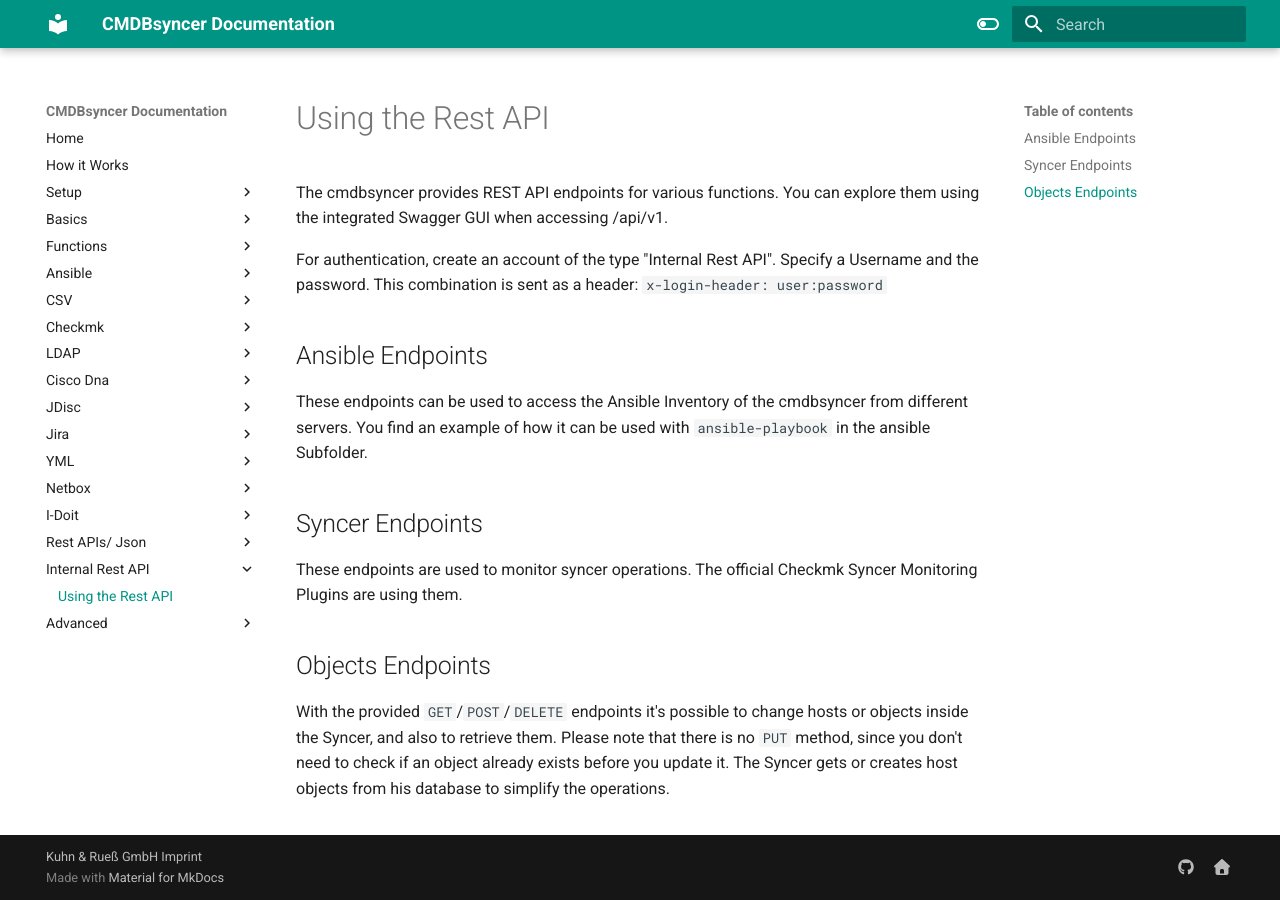
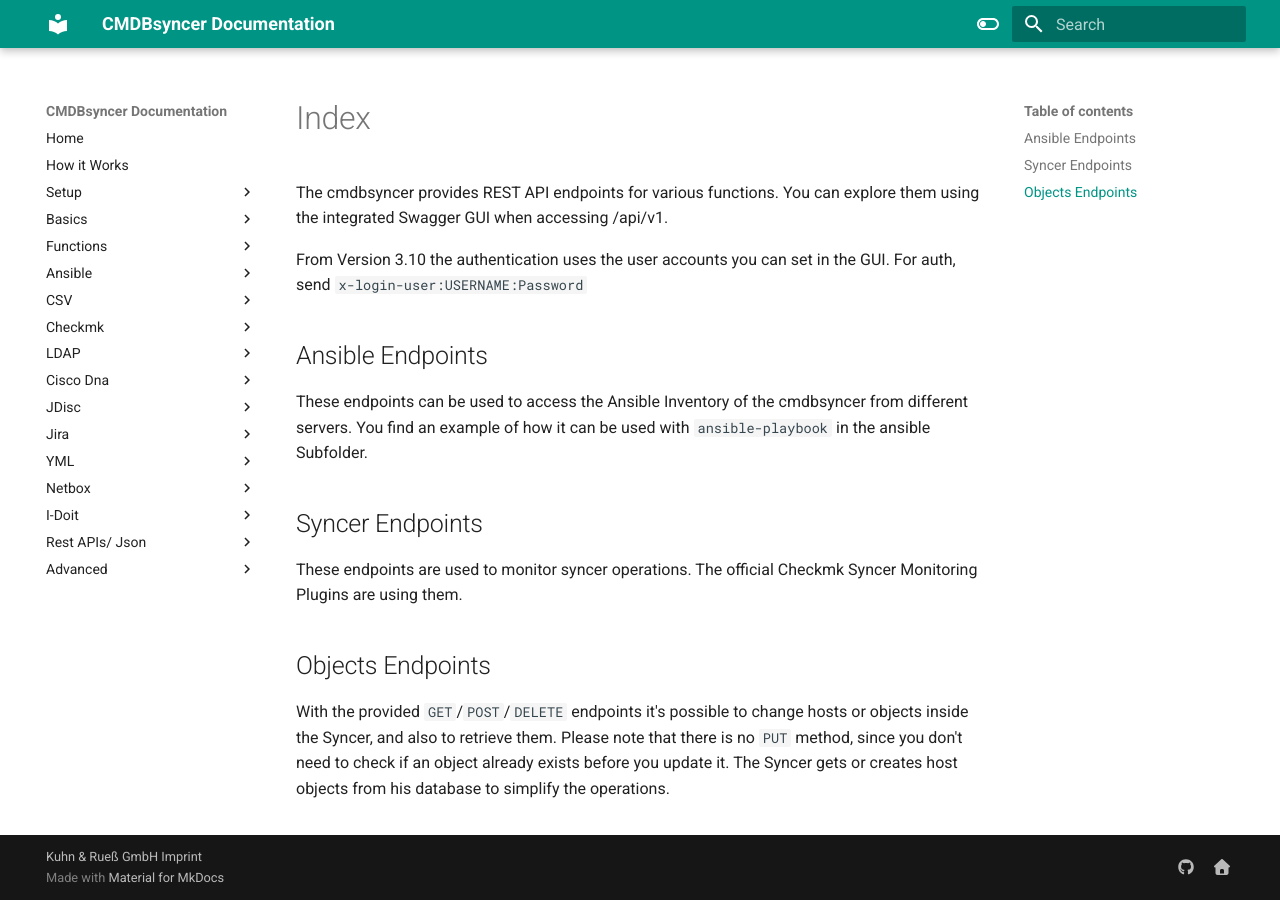
Before and after one commit to kuhn-ruess/cmdbsyncer-docs, an MkDocs documentation site: the page built from docs/internal_rest/index.md, in a window 1280 px wide. Built offline with MkDocs 1.6.1 and Material for MkDocs 9.7.7, drawn with Linux system fonts in a browser that asks for light colours.

Commit message:
Updated Docu

```diff
--- a/docs/internal_rest/index.md
+++ b/docs/internal_rest/index.md
@@ -1,6 +1,7 @@
 The cmdbsyncer provides REST API endpoints for various functions. You can explore them using the integrated Swagger GUI when accessing /api/v1.
 
-For authentication, create an account of the type "Internal Rest API". Specify a Username and the password. This combination is sent as a header: `x-login-header: user:password`
+From Version 3.10 the authentication uses the user accounts you can set in the GUI.
+For auth, send `x-login-user:USERNAME:Password`
 
 ## Ansible Endpoints
 These endpoints can be used to access the Ansible Inventory of the cmdbsyncer from different servers. You find an example of how it can be used with `ansible-playbook` in the ansible Subfolder.
--- a/mkdocs.yml
+++ b/mkdocs.yml
@@ -88,13 +88,11 @@
       - Idoit Basics: i-doit/index.md
   - Rest APIs/ Json:
      - Import RestApis or Json: rest_json/index.md
-  - Internal Rest API:
-     - Using the Rest API: internal_rest/index.md
   - "Advanced":
      - Build your own Plugin: advanced/own_plugins.md
      - Plugin API: advanced/plugin_api.md
      - Jinja Functions: advanced/jinja_functions.md
-     - Rest API: restapi/index.md
+     - Rest API: internal_restapi/index.md
      - Sys Module: sys/index.md
 
 theme:
```
Also changed, not shown: .readthedocs.yaml (deleted, +0 -22 lines), docs/basics/maintenance.md (+2 -0 lines), docs/restapi/index.md (deleted, +0 -35 lines), docs/updates/changelog.md (+7 -0 lines).
